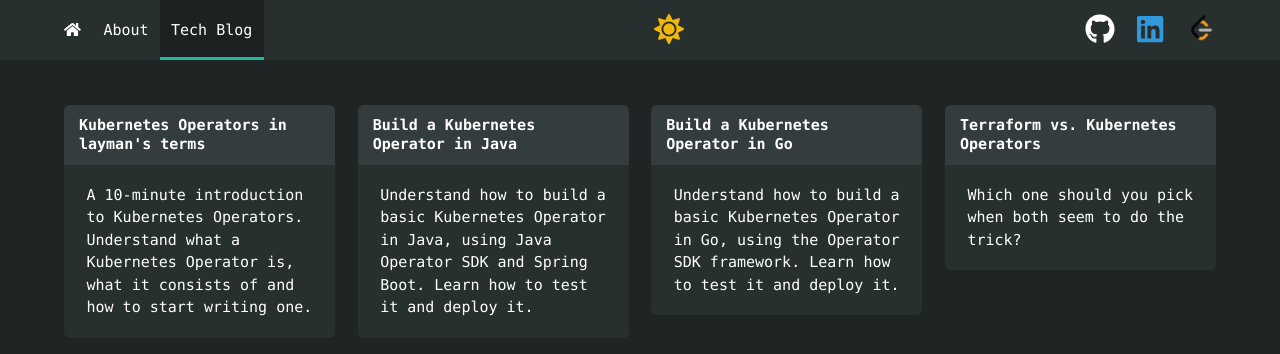
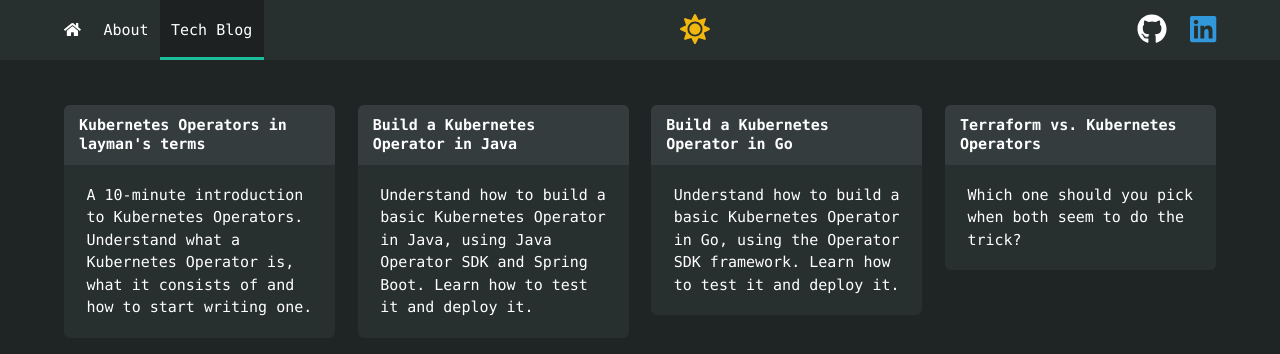
Before and after one commit to i-sergienko/i-sergienko.github.io, an Angular app: page /articles in a window 1280 px wide. Shown: the top 354 px of the page. Built offline with nearby package versions, Linux system fonts and the light colour scheme; no server answers.

Commit message:
Cleaning up

```diff
--- a/src/app/navigation-menu/navigation-menu.component.html
+++ b/src/app/navigation-menu/navigation-menu.component.html
@@ -38,9 +38,6 @@
               <a href="https://www.linkedin.com/in/ivan-sergienko-b066a8108/" class="navbar-item has-text-info" title="My LinkedIn profile">
                 <fa-icon [icon]="faLinkedin" class="fa-2x px-2"></fa-icon>
               </a>
-              <a href="https://leetcode.com/is_1337/" class="navbar-item" title="My LeetCode profile">
-                <img src="assets/leetcode_logo.png" class="px-2" style="max-height: 30px" alt="LeetCode logo">
-              </a>
             </div>
           </div>
         </div>
```
